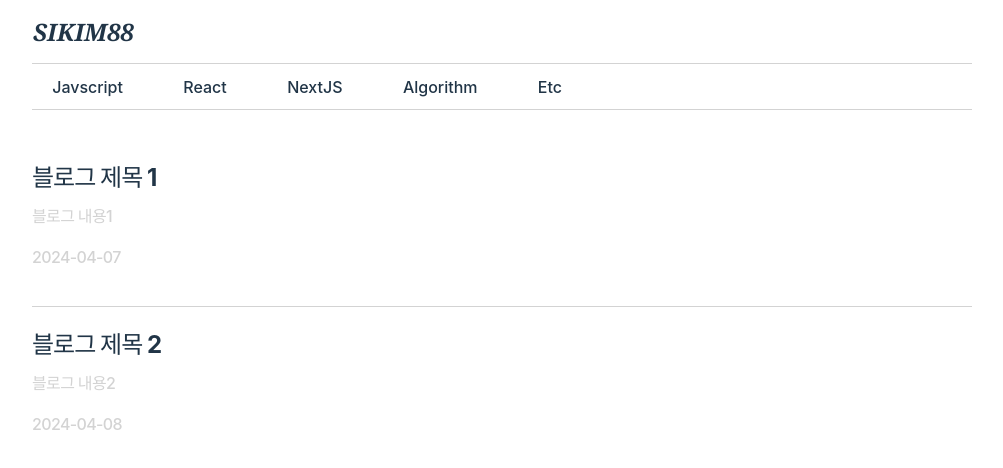
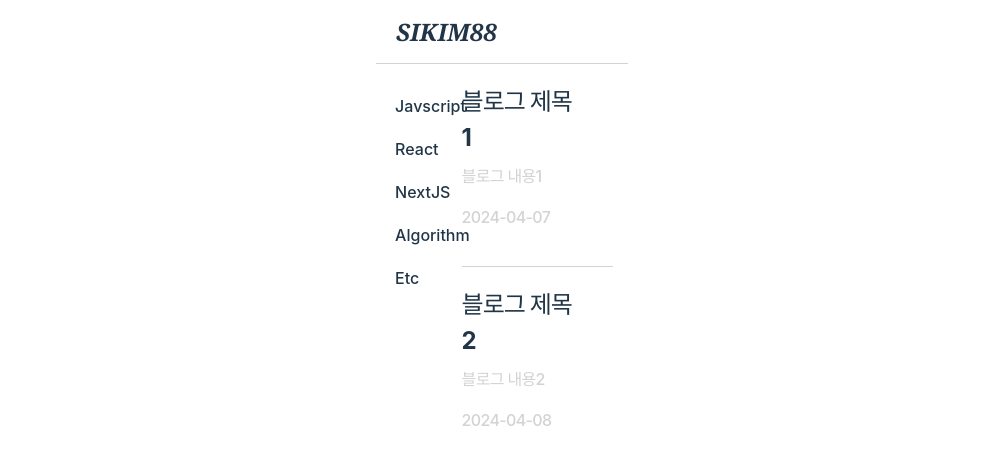
Before and after one commit to sikim07/my-space, a React (Vite) app: page /blog in a window 1280 px wide. Shown: the top 468 px of the page, without its empty margins (138-1141 px from the left). Built offline with nearby package versions, Linux system fonts and the light colour scheme.

Commit message:
Feat: change layout of blog page

```diff
--- a/src/components/blog/BlogList.tsx
+++ b/src/components/blog/BlogList.tsx
@@ -4,7 +4,7 @@ import { Blog } from "@/types/blog"
 
 const BlogList = ({ children }: ReactNode): JSX.Element => {
 	return (
-		<section className="mx-auto w-[940px] xd:w-full xd:px-[40px] pt-[50px] flex flex-col gap-[20px]">
+		<section className="xm:mx-auto xm:w-full w-[60%] xm:px-[40px] flex flex-col gap-[20px]">
 			{children}
 		</section>
 	)
--- a/src/components/blog/Category.tsx
+++ b/src/components/blog/Category.tsx
@@ -36,7 +36,7 @@ const Category = (): JSX.Element => {
 	return (
 		<section
 			className={classNames(
-				"mx-auto w-[940px] xd:w-full flex gap-[20px] border-b border-solid border-[#d3d3d3]",
+				"w-[30%] flex flex-col xm:w-full xm:flex-row",
 			)}
 		>
 			{CATEGORIES.map((i) => (
--- a/src/index.css
+++ b/src/index.css
@@ -44,6 +44,10 @@ button {
 	background-color: #1a1a1a;
 	cursor: pointer;
 	transition: border-color 0.25s;
+	border: none;
+	outline: none;
+	background-color: inherit;
+	cursor: pointer;
 }
 button:hover {
 	border-color: #646cff;
--- /dev/null
+++ b/src/layouts/HeaderMain.tsx
@@ -0,0 +1,15 @@
+const HeaderMain = (): JSX.Element => {
+	return (
+		<header className="h-[64px] items-center flex justify-between border-b border-solid border-[#d3d3d3] px-[20px]">
+			<button className="bg-transparent font-serif font-bold text-[24px] italic p-0">
+				SIKIM88
+			</button>
+			<nav>
+				{/** XXX: 이후 추가될 기능 */}
+				{/* <button className="p-0 bg-transparent">Search</button> */}
+			</nav>
+		</header>
+	)
+}
+
+export default HeaderMain
--- a/src/layouts/Layout.tsx
+++ b/src/layouts/Layout.tsx
@@ -1,15 +1,9 @@
+import HeaderMain from "./HeaderMain"
+
 const Layout = ({ children }) => {
 	return (
-		<div className="mx-auto xd:w-full pb-[40px]">
-			<header className="h-[64px] items-center flex justify-between border-b border-solid border-[#d3d3d3]">
-				<button className="bg-transparent font-serif font-bold text-[24px] italic p-0">
-					SIKIM88
-				</button>
-				<nav>
-					{/** XXX: 이후 추가될 기능 */}
-					{/* <button className="p-0 bg-transparent">Search</button> */}
-				</nav>
-			</header>
+		<div className="mx-auto xm:w-full pb-[40px]">
+			<HeaderMain />
 			<main>{children}</main>
 		</div>
 	)
--- /dev/null
+++ b/src/layouts/LayoutBlog.tsx
@@ -0,0 +1,14 @@
+import HeaderMain from "./HeaderMain"
+
+const LayoutBlog = ({ children }) => {
+	return (
+		<div className="mx-auto xm:w-full pb-[40px]">
+			<HeaderMain />
+			<main className="pt-[20px] flex gap-[10px] xm:flex-col">
+				{children}
+			</main>
+		</div>
+	)
+}
+
+export default LayoutBlog
--- a/src/pages/blog/[category].tsx
+++ b/src/pages/blog/[category].tsx
@@ -2,6 +2,7 @@ import Layout from "@/layouts/Layout"
 import { Blog } from "@/types/blog"
 import { BlogList, BlogItem } from "@/components/blog/BlogList"
 import Category from "@/components/blog/Category"
+import LayoutBlog from "@/layouts/LayoutBlog"
 
 const BlogListPage = (): JSX.Element => {
 	const list: Blog[] = [
@@ -25,7 +26,7 @@ const BlogListPage = (): JSX.Element => {
 		},
 	]
 	return (
-		<Layout>
+		<LayoutBlog>
 			<Category />
 			<BlogList>
 				{list.map((i) => (
@@ -41,7 +42,7 @@ const BlogListPage = (): JSX.Element => {
 					/>
 				))}
 			</BlogList>
-		</Layout>
+		</LayoutBlog>
 	)
 }
 
```
